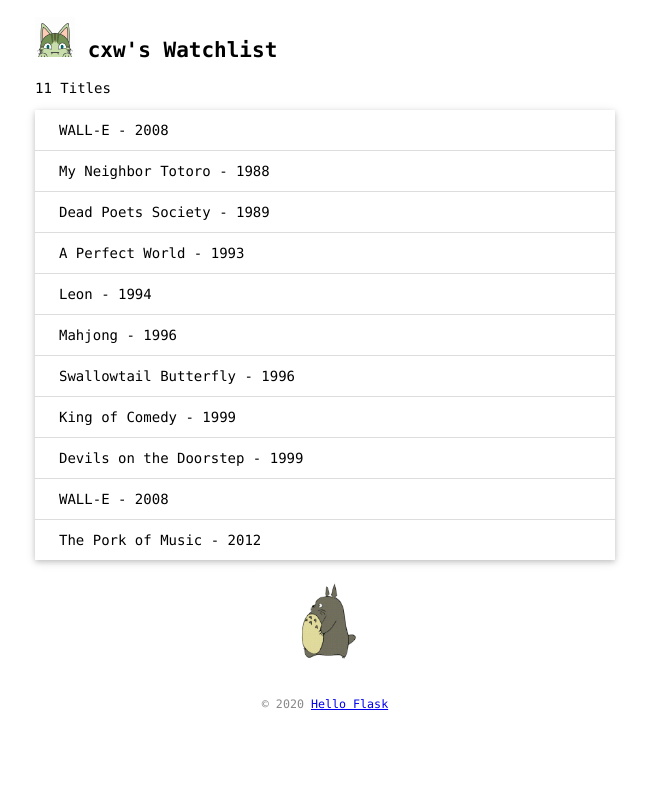
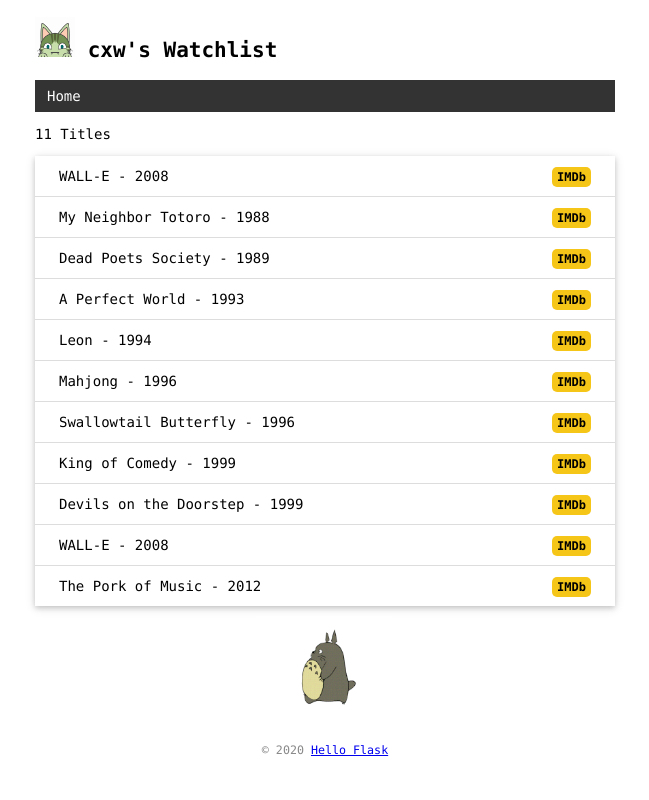
Before and after one commit to newbigland/watchlist2, a Flask app: page / in a window 1280 px wide. Shown: the whole page, without its empty margins (315-964 px from the left). Run offline with Flask 2, Linux system fonts and the light colour scheme; data comes from the database, SQL or seed files in the repository.

Commit message:
Add base template and error template

```diff
--- a/app.py
+++ b/app.py
@@ -57,11 +57,13 @@ def test_url_for():
 
 @app.route("/")
 def index():
-    user = User.query.first()
+    #user = User.query.first()
     movies = Movie.query.all()
     # 左边的关键字参数my_name,movies是模板文件index.html中使用的变量名，右边的my_name，movies是变量指向的实际对象
     # render_template返回渲染好的模板内容
-    return render_template('index.html', user=user, movies=movies)
+    #return render_template('index.html', user=user, movies=movies)
+    return render_template('index.html', movies=movies)
+
 
 
 # 定义一个模型类表示数据库中的一张表
@@ -114,3 +116,16 @@ def forge():
 
     db.session.commit()
     click.echo("Done.")
+
+
+@app.errorhandler(404)
+def page_not_found(e):
+    #user = User.query.first()
+    #return render_template('404.html', user=user), 404  # 两个返回值
+    return render_template('404.html'), 404  # 两个返回值
+
+
+@app.context_processor
+def inject_user():
+    user = User.query.first()
+    return dict(user=user)
--- a/static/style.css
+++ b/static/style.css
@@ -46,3 +46,45 @@ footer {
     margin: 0 auto;
     height: 100px;
 }
+
+.float-right {
+    float: right;
+}
+
+nav ul {
+    list-style-type: none;
+    margin: 0;
+    padding: 0;
+    overflow: hidden;
+    background-color: #333;
+}
+
+nav li {
+    float: left;
+}
+
+nav li a {
+    display: block;
+    color: white;
+    text-align: center;
+    padding: 8px 12px;
+    text-decoration: none;
+}
+
+nav li a:hover {
+    background-color: #111;
+}
+
+.float-right {
+    float: right;
+}
+
+.imdb {
+    font-size: 12px;
+    font-weight: bold;
+    color: black;
+    text-decoration: none;
+    background: #F5C518;
+    border-radius: 5px;
+    padding: 3px 5px;
+}
--- /dev/null
+++ b/templates/base.html
@@ -0,0 +1,33 @@
+<!DOCTYPE html>
+<html lang="en">
+<head>
+    {% block head %}
+        <meta charset="UTF-8">
+        <meta name="viewport" content="width-device-width, initial-scale=1.0">
+        <title>{{ user.name }}'s Watchlist</title>
+        <link rel="icon" href="{{ url_for('static', filename='favicon.ico') }}">
+        <link rel="stylesheet" href="{{ url_for('static', filename='style.css') }}" type="text/css">
+    {% endblock %}
+
+</head>
+<body>
+<h2>
+    <img src="{{ url_for('static', filename='images/avatar.png') }}" alt="Avatar" class="avatar">
+    {{ user.name }}'s Watchlist
+</h2>
+
+<nav>
+    <ul>
+        <li><a href="{{ url_for('index') }}">Home</a></li>
+    </ul>
+</nav>
+
+{# content块的内容在子模板中重写 #}
+{% block content %}{% endblock %}
+
+<footer>
+    <small>&copy; 2020 <a href="http://helloflask.com/tutorial">Hello Flask</a></small>
+</footer>
+
+</body>
+</html>
--- a/templates/index.html
+++ b/templates/index.html
@@ -1,27 +1,18 @@
-<!DOCTYPE html>
-<html lang="en">
-<head>
-    <meta charset="UTF-8">
-    <title>{{ user.name }}'s Watchlist</title>
-    <link rel="icon" href="{{ url_for('static', filename='favicon.ico') }}">
-    <link rel="stylesheet" href="{{ url_for('static', filename='style.css') }}" type="text/css">
-</head>
-<body>
-<h2>
-    <img src="{{ url_for('static', filename='images/avatar.png') }}" alt="Avatar" class="avatar">
-    {{ user.name }}'s Watchlist
-</h2>
-{# 使用length过滤器获取movies变量的长度 #}
-<p>{{ movies|length }} Titles</p>
-<ul class="movie-list">
-    {% for movie in movies %} {# 迭代movies变量 #}
-    <li>{{movie.title}} - {{movie.year}}</li>
-    {# 等同于 movie['title'] #}
-    {% endfor %} {# 用 endfor 结束for语句 #}
-</ul>
-<img src="{{ url_for('static', filename='images/totoro.gif') }}" alt="Walking Totoro" class="totoro">
-<footer>
-    <small>&copy; 2020 <a href="http://helloflask.com/tutorial">Hello Flask</a></small>
-</footer>
-</body>
-</html>
+{% extends 'base.html' %}
+{# content块的内容会插入到基模板中 content 块的位置。 #}
+{% block content %}
+    {# 使用length过滤器获取movies变量的长度 #}
+    <p>{{ movies|length }} Titles</p>
+    <ul class="movie-list">
+        {% for movie in movies %}
+            <li>{{ movie.title }} - {{ movie.year }}
+                <span class="float-right">
+                    <a class="imdb" href="https://www.imdb.com/find?q={{ movie.title }}" target="_blank"
+                       title="Find this movie on IMDb">IMDb</a>
+                </span>
+            </li>
+        {% endfor %}
+    </ul>
+    <img src="{{ url_for('static', filename='images/totoro.gif') }}" alt="Walking Totoro" class="totoro"
+         title="to-to-ro">
+{% endblock %}
```
Also changed, not shown: templates/404.html (added, +12 -0 lines).
